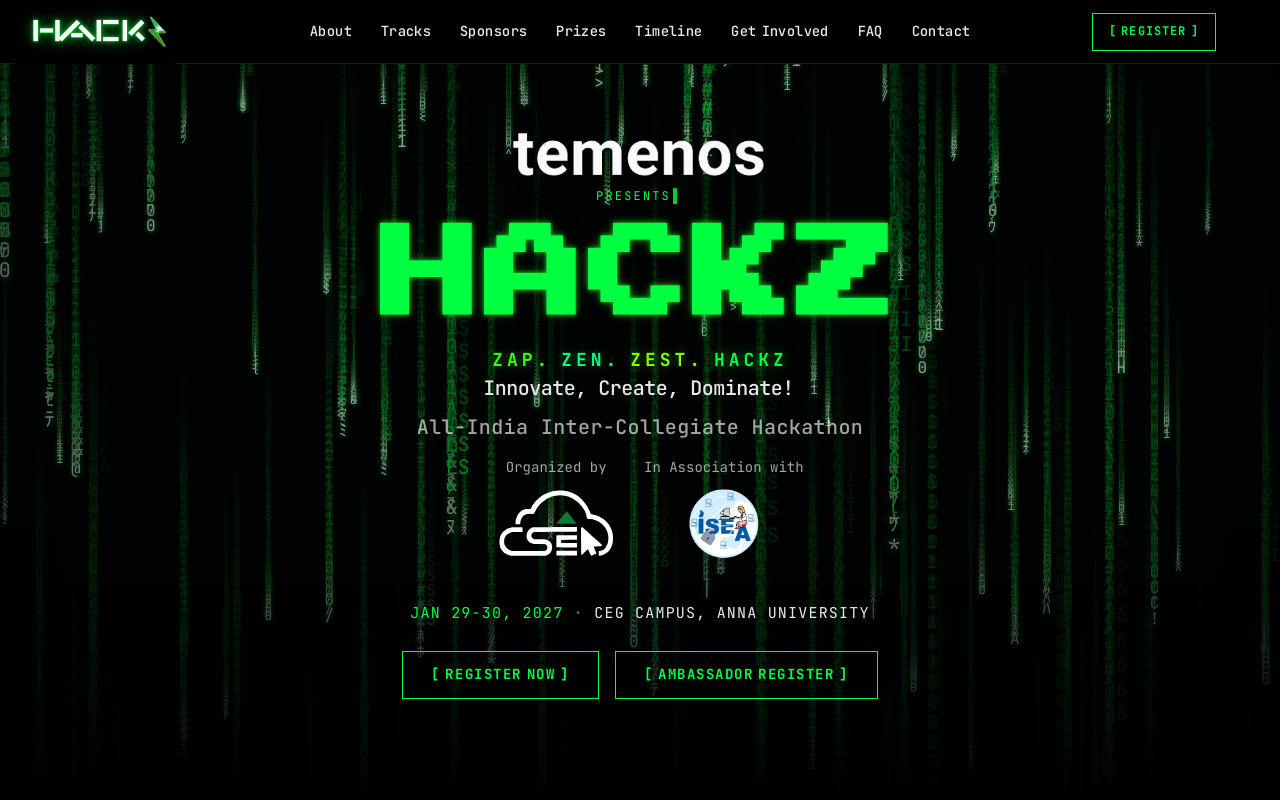
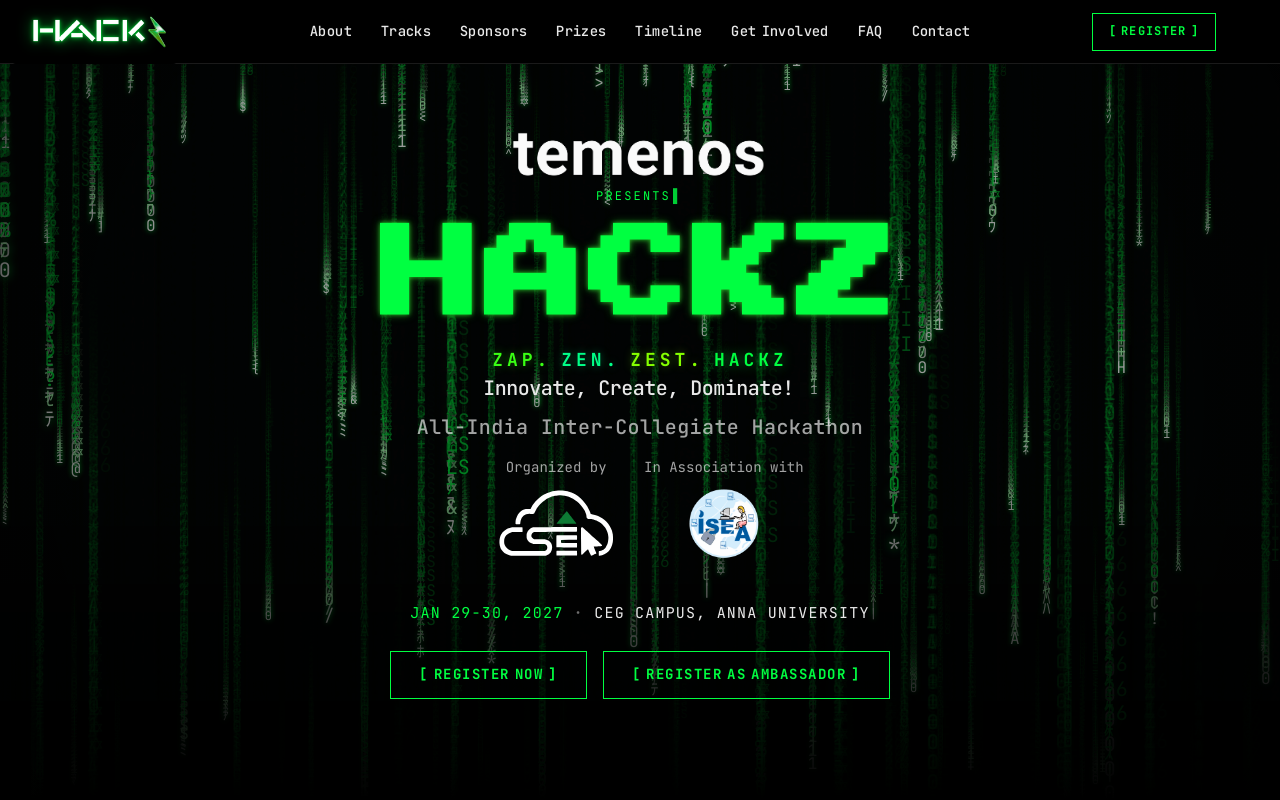
Before and after one commit to J0sh-ini/hackz-26, a React (Vite) app: page / in a window 1280 px wide. Shown: the top 800 px of the page. Built offline with nearby package versions, Linux system fonts and the light colour scheme.

Commit message:
btn name okay va?

```diff
--- a/src/components/sections/Hero.tsx
+++ b/src/components/sections/Hero.tsx
@@ -471,7 +471,7 @@ export const Hero: React.FC = () => {
             onClick={() => navigate('/ambassador')}
             className="w-auto max-md:w-3/4"
           >
-            [ AMBASSADOR REGISTER ]
+            [ REGISTER AS AMBASSADOR ]
           </Button>
         </motion.div>
       </div>
```
